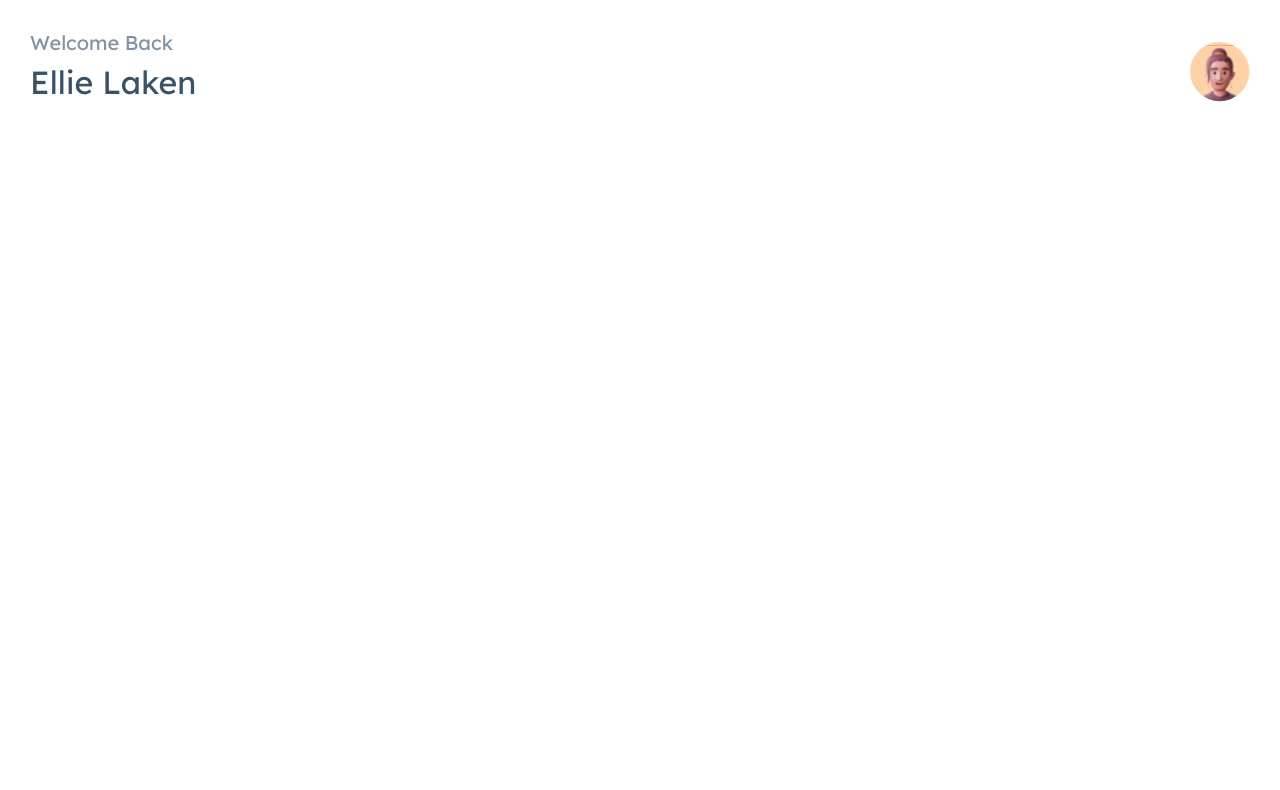
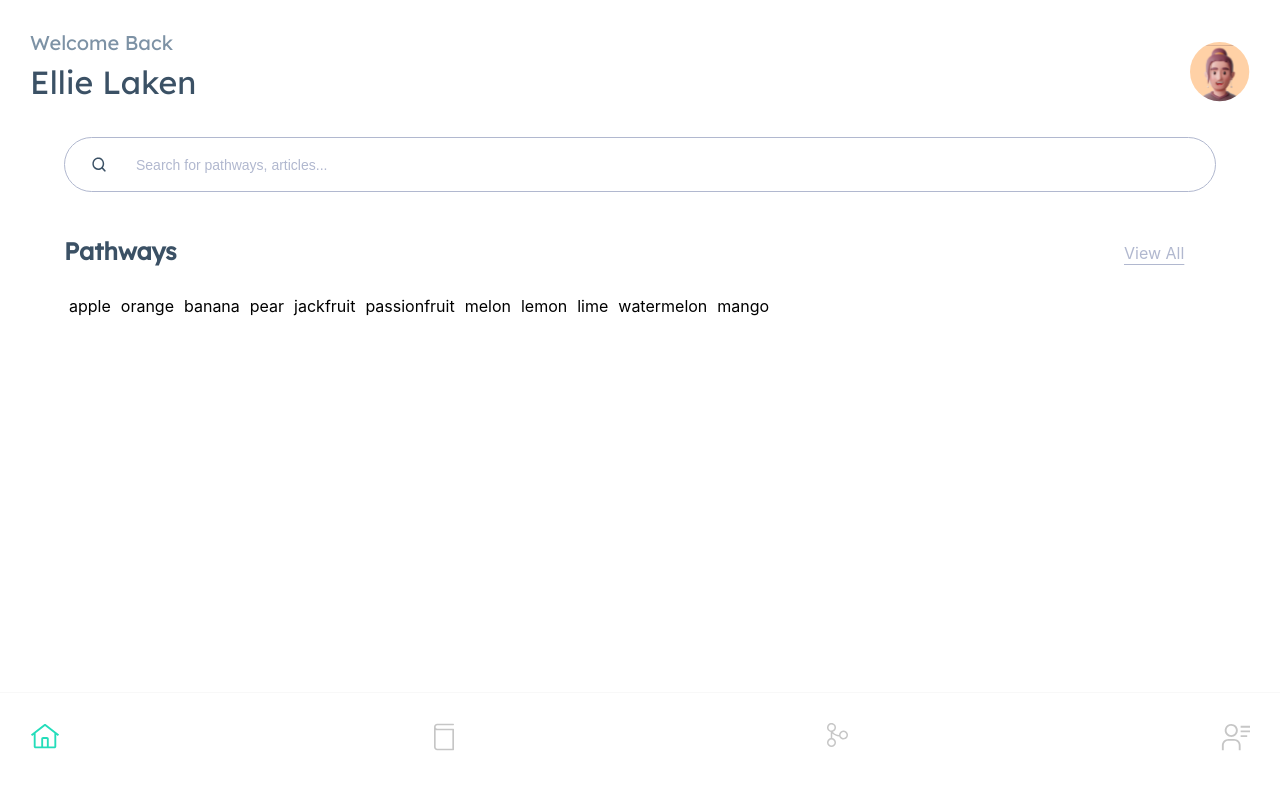
Before and after one commit to ecf123/ecf-fe-prototype, a React (Create React App) app: page / in a window 1280 px wide. Shown: the top 790 px of the page. Built offline with nearby package versions, Linux system fonts and the light colour scheme.

Commit message:
added navigation to main

```diff
--- a/src/components/Navigation/Navigation.scss
+++ b/src/components/Navigation/Navigation.scss
@@ -1,13 +1,13 @@
 
 .nav-bar{
-    width: 420px;
+    width: 100%;
     height: 108px;
     display: flex;
     justify-content: space-between;
     padding: 30px 30px;
     border-top: 1px solid #f8f8f8 ;
     background-color: white;
-    position: sticky;
+    position: fixed;
     bottom: 0px;
 
 
--- a/src/containers/Articles/Articles.jsx
+++ b/src/containers/Articles/Articles.jsx
@@ -1,10 +1,13 @@
 import React from 'react';
+
 
 // path: /articles
 
 const Articles = () => {
   return (
     <div>Articles</div>
+
+
   )
 }
 
--- a/src/containers/Home/Home.jsx
+++ b/src/containers/Home/Home.jsx
@@ -1,6 +1,9 @@
 import React from 'react'
 import "./Home.scss"
 import WelcomeHeader from '../../components/WelcomeHeader/WelcomeHeader'
+import SearchContainer from '../../containers/SearchContainer/SearchContainer'
+import Navigation from '../../components/Navigation/Navigation'
+
 
 // path: /
 
@@ -9,6 +12,11 @@ const Home = ({ userProfile }) => {
     return (
         <div className='home-container'>
             <WelcomeHeader userProfile = {userProfile} />
+            <SearchContainer title="Pathways"  pathwaysLink="/"  />
+
+            <div className='home-container__navigation'>
+            < Navigation />
+            </div>
         </div>
     )
 }
```
Also changed, not shown: 1 other file (tests, documents, lock files or other folders).
